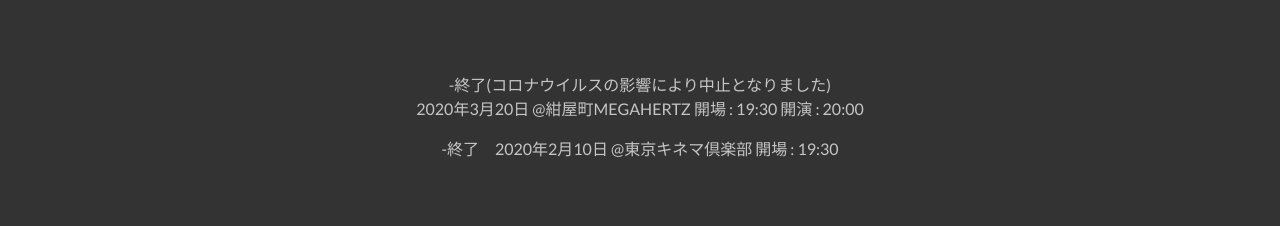
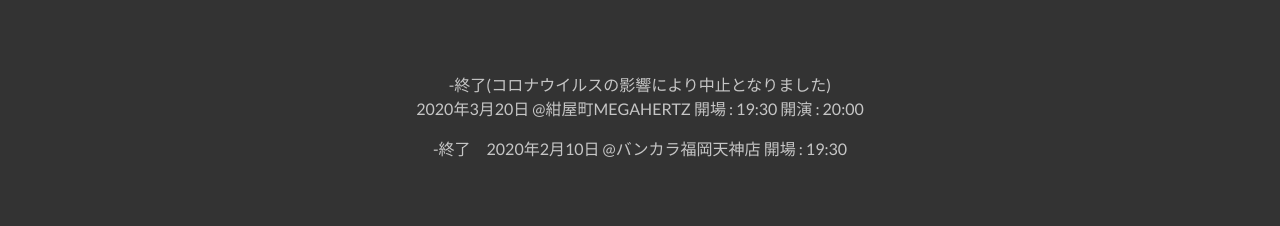
Before and after one commit to kzhub/mofojp, a plain HTML site: page index.html in a window 1280 px wide. Shown: the part 2180-2406 px from the top of the page. Drawn offline with nearby package versions, Linux system fonts and the light colour scheme.

Commit message:
Update index.html

```diff
--- a/index.html
+++ b/index.html
@@ -55,7 +55,7 @@
            開演 : 20:00
         </ul>
 <ul>-終了　2020年2月10日
-@東京キネマ倶楽部
+@バンカラ福岡天神店
 開場 : 19:30
 </ul>
 </div>
```
